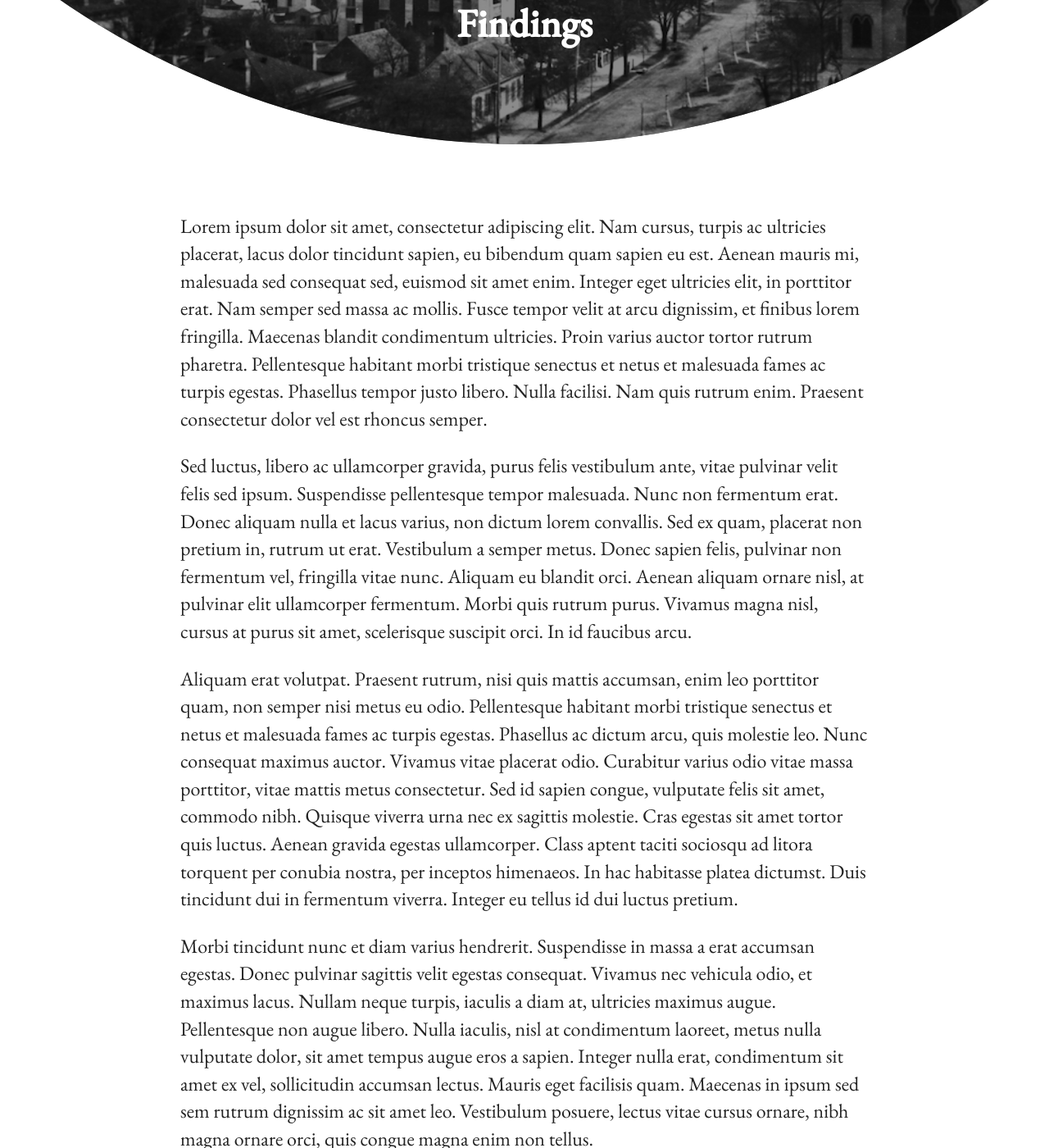
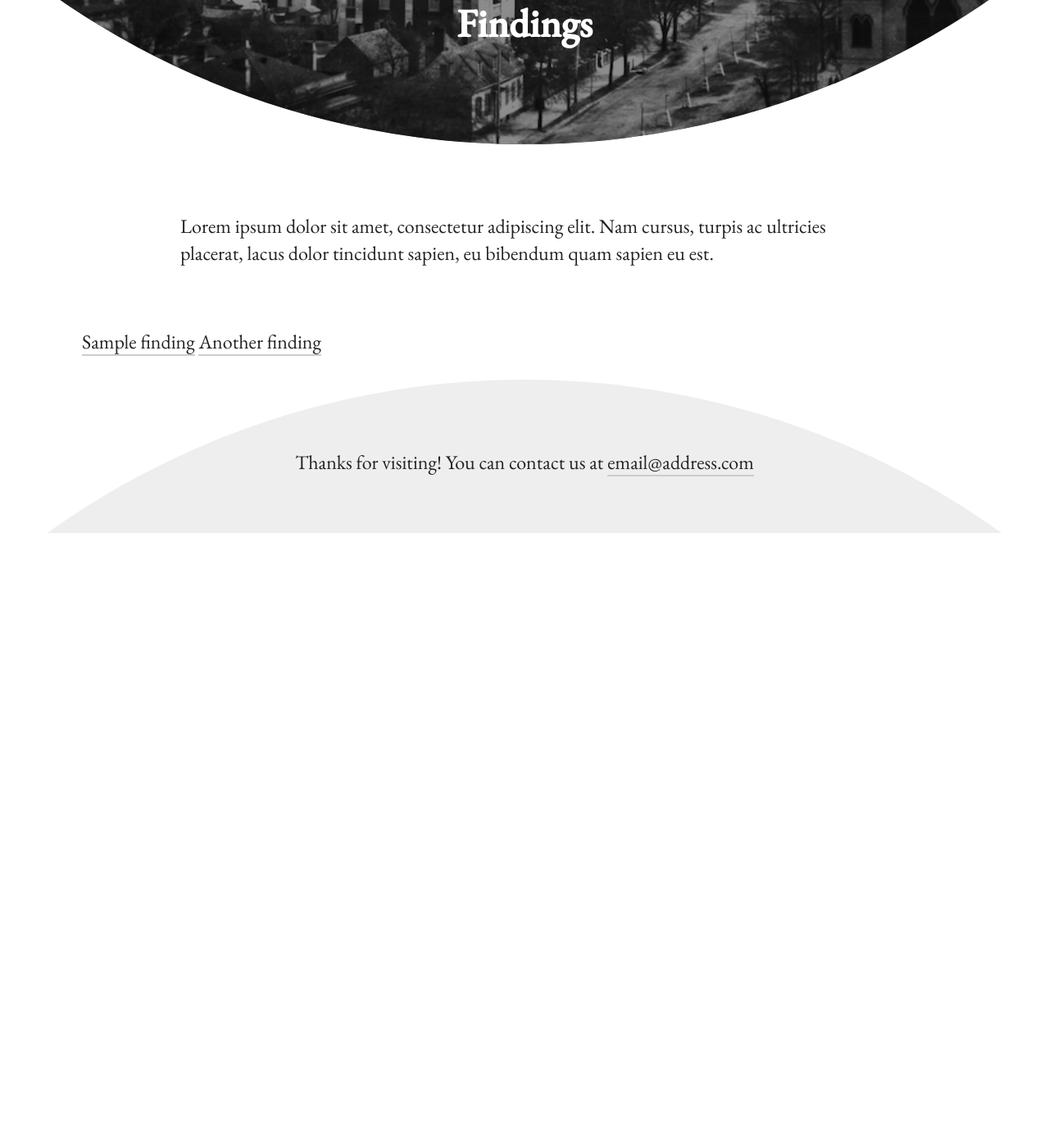
Before and after one commit to minicreative/third-person-project, a Jekyll site: the page built from findings.md, in a window 1280 px wide and 1400 px high, scrolled down 224 px. Shown: the whole window at 82% size. Built offline with Jekyll 4.4.1, drawn with Linux system fonts in a browser that asks for light colours; after the commit the page ends 900 px from its top, so only the background shows below that; some of the changed text lies outside the part shown.

Commit message:
initial demo of list page

```diff
--- a/_config.yml
+++ b/_config.yml
@@ -5,7 +5,7 @@ collections:
   findings:
     title: Findings
     output: true
-    permalink: findings
+    permalink: /findings/:name/
   posts:
     title: Posts
     output: true
--- /dev/null
+++ b/_layouts/list.html
@@ -0,0 +1,13 @@
+{% include header.html %}
+
+    <div class="content container">
+        {{ page.content | markdownify }}
+    </div>
+
+    <div class="list container">
+        {% for item in site.findings %}
+            <a href="{{ item.url }}">{{ item.title }}</a>
+        {% endfor %}
+    </div>
+
+{% include footer.html %}
--- a/findings.md
+++ b/findings.md
@@ -2,16 +2,8 @@
 title: Findings
 permalink: "/findings/"
 position: 1
-layout: basic
+layout: list
 order: 4
 ---
 
-Lorem ipsum dolor sit amet, consectetur adipiscing elit. Nam cursus, turpis ac ultricies placerat, lacus dolor tincidunt sapien, eu bibendum quam sapien eu est. Aenean mauris mi, malesuada sed consequat sed, euismod sit amet enim. Integer eget ultricies elit, in porttitor erat. Nam semper sed massa ac mollis. Fusce tempor velit at arcu dignissim, et finibus lorem fringilla. Maecenas blandit condimentum ultricies. Proin varius auctor tortor rutrum pharetra. Pellentesque habitant morbi tristique senectus et netus et malesuada fames ac turpis egestas. Phasellus tempor justo libero. Nulla facilisi. Nam quis rutrum enim. Praesent consectetur dolor vel est rhoncus semper.
-
-Sed luctus, libero ac ullamcorper gravida, purus felis vestibulum ante, vitae pulvinar velit felis sed ipsum. Suspendisse pellentesque tempor malesuada. Nunc non fermentum erat. Donec aliquam nulla et lacus varius, non dictum lorem convallis. Sed ex quam, placerat non pretium in, rutrum ut erat. Vestibulum a semper metus. Donec sapien felis, pulvinar non fermentum vel, fringilla vitae nunc. Aliquam eu blandit orci. Aenean aliquam ornare nisl, at pulvinar elit ullamcorper fermentum. Morbi quis rutrum purus. Vivamus magna nisl, cursus at purus sit amet, scelerisque suscipit orci. In id faucibus arcu.
-
-Aliquam erat volutpat. Praesent rutrum, nisi quis mattis accumsan, enim leo porttitor quam, non semper nisi metus eu odio. Pellentesque habitant morbi tristique senectus et netus et malesuada fames ac turpis egestas. Phasellus ac dictum arcu, quis molestie leo. Nunc consequat maximus auctor. Vivamus vitae placerat odio. Curabitur varius odio vitae massa porttitor, vitae mattis metus consectetur. Sed id sapien congue, vulputate felis sit amet, commodo nibh. Quisque viverra urna nec ex sagittis molestie. Cras egestas sit amet tortor quis luctus. Aenean gravida egestas ullamcorper. Class aptent taciti sociosqu ad litora torquent per conubia nostra, per inceptos himenaeos. In hac habitasse platea dictumst. Duis tincidunt dui in fermentum viverra. Integer eu tellus id dui luctus pretium.
-
-Morbi tincidunt nunc et diam varius hendrerit. Suspendisse in massa a erat accumsan egestas. Donec pulvinar sagittis velit egestas consequat. Vivamus nec vehicula odio, et maximus lacus. Nullam neque turpis, iaculis a diam at, ultricies maximus augue. Pellentesque non augue libero. Nulla iaculis, nisl at condimentum laoreet, metus nulla vulputate dolor, sit amet tempus augue eros a sapien. Integer nulla erat, condimentum sit amet ex vel, sollicitudin accumsan lectus. Mauris eget facilisis quam. Maecenas in ipsum sed sem rutrum dignissim ac sit amet leo. Vestibulum posuere, lectus vitae cursus ornare, nibh magna ornare orci, quis congue magna enim non tellus.
-
-Sed hendrerit tincidunt augue eget tincidunt. Nullam auctor euismod mi, ac accumsan ipsum tempus sit amet. Donec ut ipsum blandit, convallis turpis eu, semper odio. Suspendisse fringilla nisi eget finibus consectetur. Vivamus cursus tempor gravida. Sed nec hendrerit orci. Sed non gravida quam. Nunc nulla nulla, cursus vitae mi eget, congue laoreet ipsum. Praesent dapibus magna hendrerit ipsum scelerisque placerat. Duis sed eros dignissim, facilisis justo vel, porta lectus. Nunc elementum, felis et consequat interdum, metus arcu luctus ipsum, vel vestibulum enim turpis accumsan magna. Fusce pretium quam nec egestas egestas. Quisque sit amet odio imperdiet, tempus turpis vitae, efficitur tellus.
+Lorem ipsum dolor sit amet, consectetur adipiscing elit. Nam cursus, turpis ac ultricies placerat, lacus dolor tincidunt sapien, eu bibendum quam sapien eu est.
```
